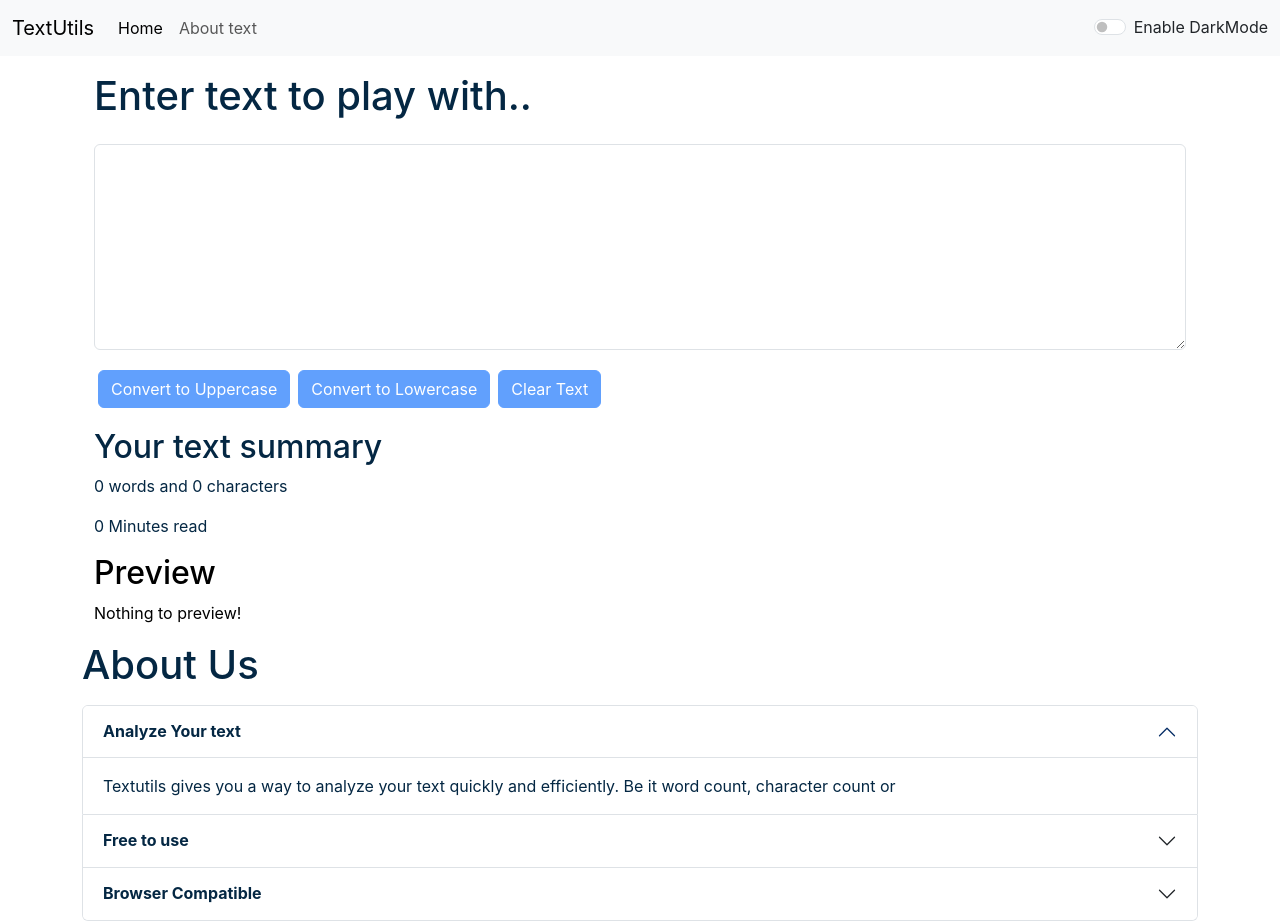
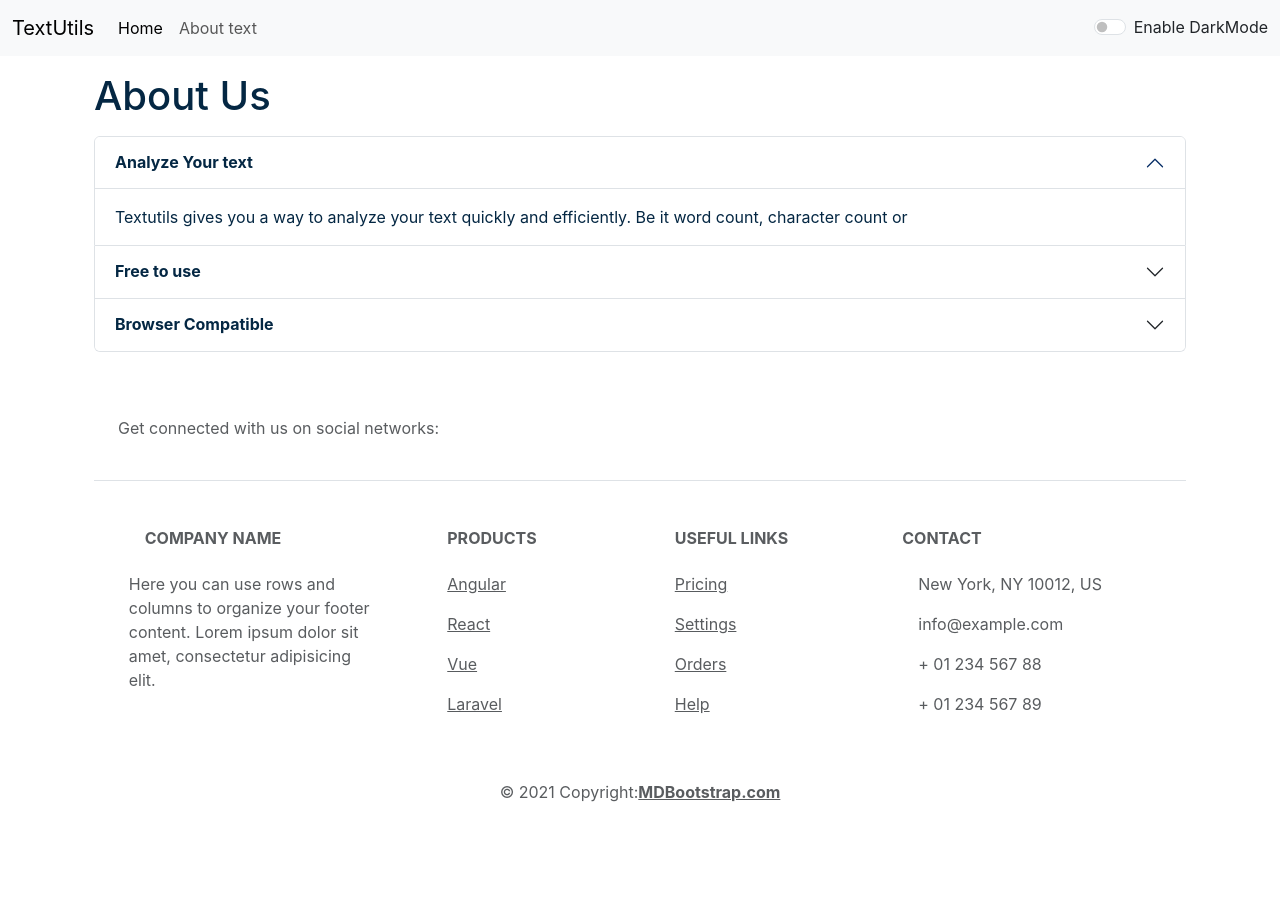
Before and after one commit to Abhiiydv/ReactBasics, a React (Create React App) app: page /about in a window 1280 px wide. After the commit the page ends 852 px from the top, so only its background shows below. Built offline with nearby package versions, Linux system fonts and the light colour scheme.

Commit message:
added router and footer

```diff
--- a/src/App.js
+++ b/src/App.js
@@ -4,8 +4,9 @@
 import TextForm from './components/TextForm';
 import About from './components/About';
 import { useState } from 'react';
+import { Routes  } from 'react-router-dom';
 import {
-  BrowserRouter as Router, Switch,
+  BrowserRouter as Router,
   Route,
   Link
 } from 'react-router-dom';
@@ -29,14 +30,21 @@
   return (
     <>
 
+<Router>
+
 
       <Navbar title="TextUtils" mode={mode} toggleMode={toggleMode} key={new Date()} />
 
       <div className="container my-3">
-        <TextForm heading="Enter text to play with.." mode={mode} />
-        {/* <About></About> */}
+      <Routes>
+
+          <Route  path="/about" element={<About/>}/>
+          <Route  path="/" element={<TextForm heading="Enter text to play with.." mode={mode} />}/>
+          {/* <Route path="*" element={<NotFound/>}/> */}
+
+      </Routes>
       </div>
-      <About></About>
+      </Router>
     </>
   );
 }
--- a/src/components/About.js
+++ b/src/components/About.js
@@ -51,6 +51,121 @@
                 </div>
             </div>
 
+<footer className="text-center text-lg-start bg-white my-4 text-muted">
+
+  <section className="d-flex justify-content-center justify-content-lg-between p-4 border-bottom">
+
+    <div className="me-5 d-none my-3 d-lg-block">
+      <span>Get connected with us on social networks:</span>
+    </div>
+
+
+
+    <div>
+      <a href="" className="me-4 link-secondary">
+        <i className="fab fa-facebook-f"></i>
+      </a>
+      <a href="" className="me-4 link-secondary">
+        <i className="fab fa-twitter"></i>
+      </a>
+      <a href="" className="me-4 link-secondary">
+        <i className="fab fa-google"></i>
+      </a>
+      <a href="" className="me-4 link-secondary">
+        <i className="fab fa-instagram"></i>
+      </a>
+      <a href="" className="me-4 link-secondary">
+        <i className="fab fa-linkedin"></i>
+      </a>
+      <a href="" className="me-4 link-secondary">
+        <i className="fab fa-github"></i>
+      </a>
+    </div>
+
+  </section>
+
+
+
+  <section className="">
+    <div className="container text-center text-md-start mt-5">
+
+      <div className="row mt-3">
+
+        <div className="col-md-3 col-lg-4 col-xl-3 mx-auto mb-4">
+
+          <h6 className="text-uppercase fw-bold mb-4">
+            <i className="fas fa-gem me-3 text-secondary"></i>Company name
+          </h6>
+          <p>
+            Here you can use rows and columns to organize your footer content. Lorem ipsum
+            dolor sit amet, consectetur adipisicing elit.
+          </p>
+        </div>
+
+        <div className="col-md-2 col-lg-2 col-xl-2 mx-auto mb-4">
+
+          <h6 className="text-uppercase fw-bold mb-4">
+            Products
+          </h6>
+          <p>
+            <a href="#!" className="text-reset">Angular</a>
+          </p>
+          <p>
+            <a href="#!" className="text-reset">React</a>
+          </p>
+          <p>
+            <a href="#!" className="text-reset">Vue</a>
+          </p>
+          <p>
+            <a href="#!" className="text-reset">Laravel</a>
+          </p>
+        </div>
+
+        <div className="col-md-3 col-lg-2 col-xl-2 mx-auto mb-4">
+
+          <h6 className="text-uppercase fw-bold mb-4">
+            Useful links
+          </h6>
+          <p>
+            <a href="#!" className="text-reset">Pricing</a>
+          </p>
+          <p>
+            <a href="#!" className="text-reset">Settings</a>
+          </p>
+          <p>
+            <a href="#!" className="text-reset">Orders</a>
+          </p>
+          <p>
+            <a href="#!" className="text-reset">Help</a>
+          </p>
+        </div>
+
+        <div className="col-md-4 col-lg-3 col-xl-3 mx-auto mb-md-0 mb-4">
+
+          <h6 className="text-uppercase fw-bold mb-4">Contact</h6>
+          <p><i className="fas fa-home me-3 text-secondary"></i> New York, NY 10012, US</p>
+          <p>
+            <i className="fas fa-envelope me-3 text-secondary"></i>
+            info@example.com
+          </p>
+          <p><i className="fas fa-phone me-3 text-secondary"></i> + 01 234 567 88</p>
+          <p><i className="fas fa-print me-3 text-secondary"></i> + 01 234 567 89</p>
+        </div>
+
+      </div>
+
+    </div>
+  </section>
+
+
+
+  <div className="text-center p-4" >
+    © 2021 Copyright:
+    <a className="text-reset fw-bold" href="https://mdbootstrap.com/">MDBootstrap.com</a>
+  </div>
+
+</footer>
+
         </div>
     )
 }
--- a/src/components/Navbar.js
+++ b/src/components/Navbar.js
@@ -1,6 +1,6 @@
 import React, { useState } from 'react'
 import PropTypes from 'prop-types'
-
+import { Link } from 'react-router-dom';
 
 export default function Navbar(props) {
 
@@ -27,10 +27,10 @@
         <div className="collapse navbar-collapse" id="navbarSupportedContent">
           <ul className="navbar-nav me-auto mb-2 mb-lg-0">
             <li className="nav-item">
-              <a className="nav-link active" aria-current="page" href="/">Home</a>
+              <Link className="nav-link active" aria-current="page" to="/">Home</Link>
             </li>
             <li className="nav-item">
-              <a className="nav-link" href="/">{props.aboutText}</a>
+              <Link className="nav-link" to="/about">{props.aboutText}</Link>
             </li>
 
 
```
